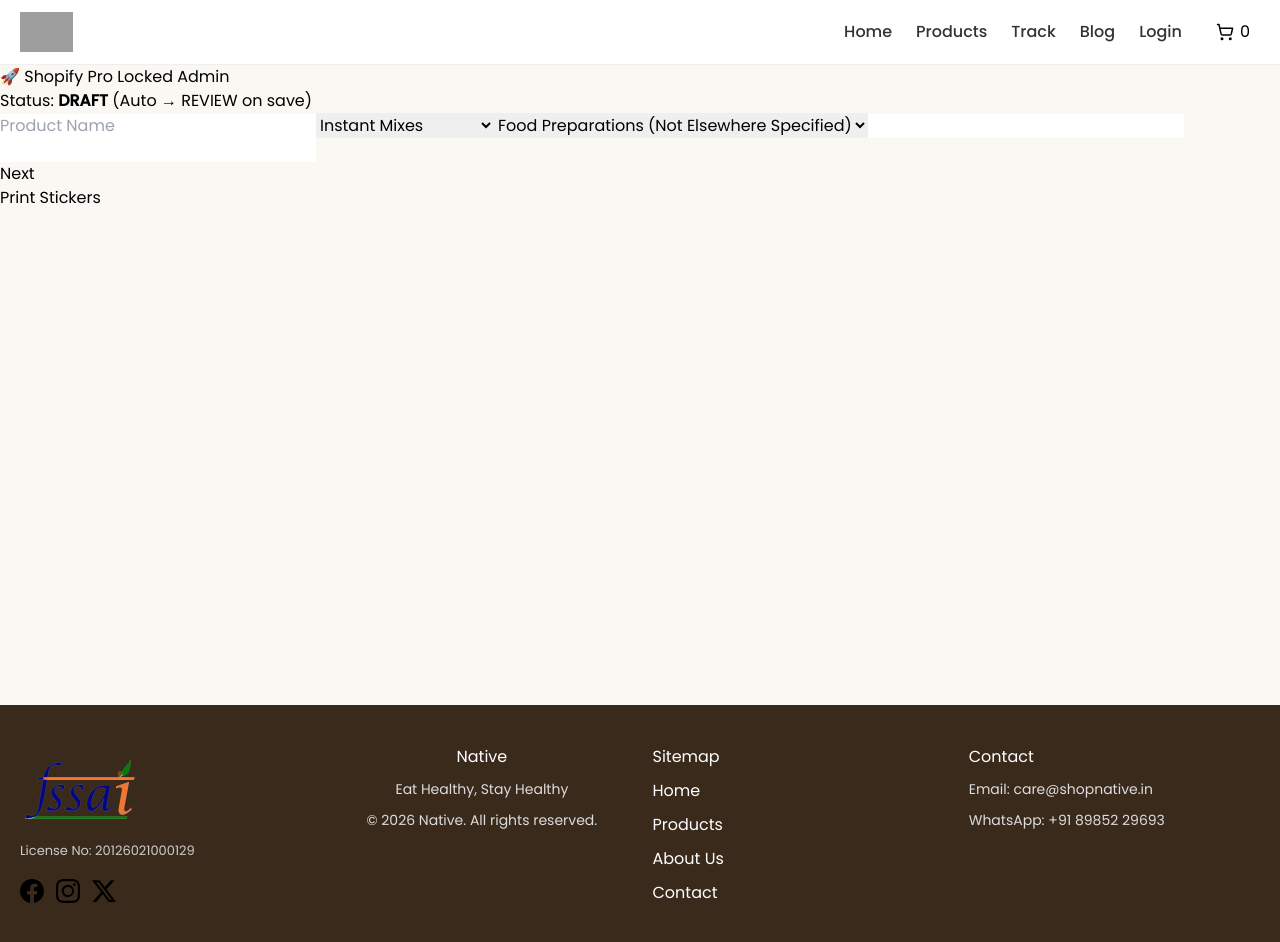
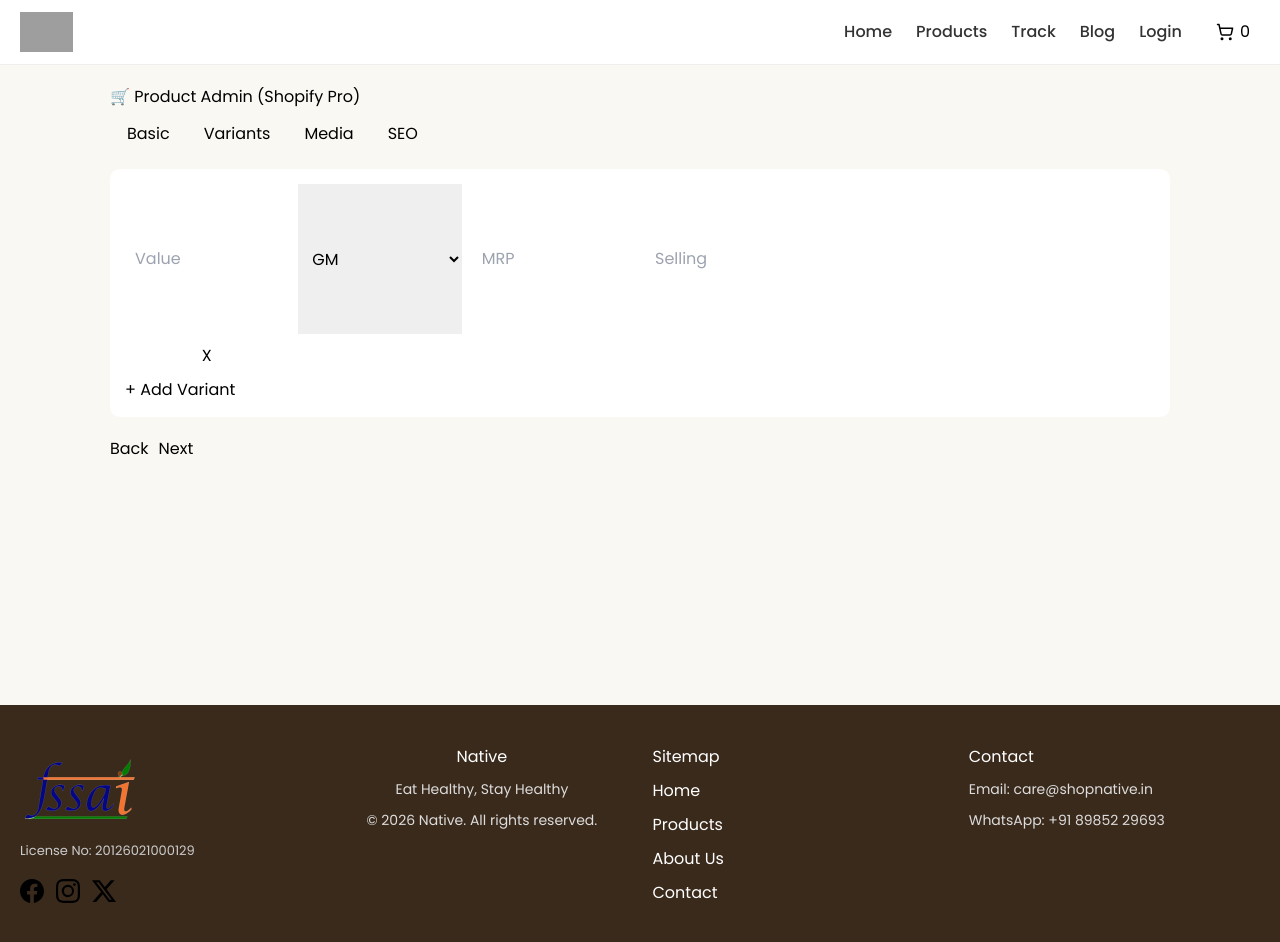
Before and after one commit to nagarajukandula55/native, a Next.js app: page /admin/products in a window 1280 px wide. Both pictures are taken after a click on the button "Next". Shown: the top 942 px of the page. Built offline with nearby package versions, Linux system fonts and the light colour scheme; grey boxes are pictures that could not be loaded.

Commit message:
Update page.js

```diff
--- a/app/admin/products/page.js
+++ b/app/admin/products/page.js
@@ -4,11 +4,8 @@ import { useState, useEffect, useRef } from "react";
 import JsBarcode from "jsbarcode";
 import QRCode from "qrcode";
 
-/* ================= COMPONENT ================= */
-
 export default function ProductUpload() {
-
-  /* ================= CORE (UNCHANGED) ================= */
+  /* ================= CORE ================= */
 
   const emptyVariant = {
     value: "",
@@ -44,33 +41,36 @@ export default function ProductUpload() {
     keywords: "",
   });
 
-  const [activeStep, setActiveStep] = useState(0);
+  const [status, setStatus] = useState("review"); // 🔥 REVIEW SYSTEM ADDED
+  const [step, setStep] = useState(0);
   const [error, setError] = useState("");
 
   const barcodeRefs = useRef([]);
 
-  /* ================= NEW: PRODUCT STATUS SYSTEM ================= */
-
-  const [status, setStatus] = useState("draft");
-  // draft → review → approved → rejected
-
-  /* ================= GST CONFIG ================= */
+  /* ================= GST ================= */
 
   const gstOptions = [
     { name: "Food Preparations (Not Elsewhere Specified)", hsn: "2106", tax: 5, desc: "Includes dosa mix, idli mix" },
     { name: "Flours & Meals (Cereal Based)", hsn: "1101", tax: 5, desc: "Cereal flours" },
-    { name: "Spices", hsn: "0910", tax: 5, desc: "Masalas & spices" },
+    { name: "Spices", hsn: "0910", tax: 5, desc: "Masalas" },
     { name: "Edible Oils", hsn: "1515", tax: 5, desc: "Vegetable oils" },
     { name: "Prepared / Preserved Foods", hsn: "2001", tax: 12, desc: "Pickles, chutneys" },
-    { name: "Ready to Eat / Packaged Food", hsn: "1904", tax: 12, desc: "Packaged foods" },
+    { name: "Ready to Eat / Packaged Food", hsn: "1904", tax: 12, desc: "Packaged food" },
     { name: "Namkeen / Snack Items", hsn: "2106", tax: 12, desc: "Snacks" },
   ];
 
   const websiteCategories = [
-    "Instant Mixes","Spices & Masalas","Cold Pressed Oils",
-    "Flours & Millets","Ready to Cook","Ready to Eat",
-    "Pickles & Chutneys","Snacks & Namkeen",
-    "Breakfast Essentials","Combo Packs","New Arrivals"
+    "Instant Mixes",
+    "Spices & Masalas",
+    "Cold Pressed Oils",
+    "Flours & Millets",
+    "Ready to Cook",
+    "Ready to Eat",
+    "Pickles & Chutneys",
+    "Snacks & Namkeen",
+    "Breakfast Essentials",
+    "Combo Packs",
+    "New Arrivals",
   ];
 
   /* ================= AUTO ================= */
@@ -83,7 +83,8 @@ export default function ProductUpload() {
 
     setProductKey(key);
 
-    const slugGen = form.name.toLowerCase()
+    const slugGen = form.name
+      .toLowerCase()
       .replace(/[^a-z0-9]+/g, "-")
       .replace(/(^-|-$)/g, "");
 
@@ -91,16 +92,16 @@ export default function ProductUpload() {
 
     setSeo({
       title: `${form.name} | Buy Online`,
-      description: `Buy ${form.name} at best price.`,
-      keywords: `${form.name}, buy online`
+      description: `Buy ${form.name} at best price`,
+      keywords: `${form.name}, online buy`,
     });
-
   }, [form.name]);
 
   /* ================= GST AUTO ================= */
 
   useEffect(() => {
     const selected = gstOptions.find(g => g.name === form.gstCategory);
+
     if (selected) {
       setForm(prev => ({
         ...prev,
@@ -111,11 +112,11 @@ export default function ProductUpload() {
     }
   }, [form.gstCategory]);
 
-  /* ================= VARIANTS ================= */
+  /* ================= VARIANT SAFE UPDATE ================= */
 
   function updateVariant(i, field, value) {
     const updated = [...form.variants];
-    updated[i][field] = value;
+    updated[i] = { ...updated[i], [field]: value };
 
     if (updated[i].value && productKey) {
       const seq = String(i + 1).padStart(3, "0");
@@ -128,8 +129,25 @@ export default function ProductUpload() {
   function addVariant() {
     setForm(prev => ({
       ...prev,
-      variants: [...prev.variants, emptyVariant]
+      variants: [...prev.variants, { ...emptyVariant }],
     }));
+  }
+
+  function removeVariant(i) {
+    setForm(prev => ({
+      ...prev,
+      variants: prev.variants.filter((_, idx) => idx !== i),
+    }));
+  }
+
+  /* ================= VALIDATION ================= */
+
+  function validate() {
+    if (!form.name) return "Product name required";
+    if (!form.category) return "Category required";
+    if (!form.gstCategory) return "GST required";
+    if (form.variants.length === 0) return "Add variants";
+    return null;
   }
 
   /* ================= BARCODE ================= */
@@ -147,36 +165,48 @@ export default function ProductUpload() {
     });
   }, [form.variants]);
 
-  /* ================= VALIDATION ================= */
+  /* ================= IMAGE (SAFE) ================= */
 
-  function validateStep() {
-    if (activeStep === 0 && (!form.name || !form.category)) {
-      setError("Basic details missing");
-      return false;
+  async function handleImageUpload(e) {
+    const files = Array.from(e.target.files);
+
+    const previews = files.map(f => ({
+      preview: URL.createObjectURL(f),
+    }));
+
+    setImagePreviews(prev => [...prev, ...previews]);
+
+    const uploaded = [];
+
+    for (let file of files) {
+      const data = new FormData();
+      data.append("file", file);
+
+      const res = await fetch(
+        `https://api.cloudinary.com/v1_1/${process.env.NEXT_PUBLIC_CLOUD_NAME}/image/upload`,
+        {
+          method: "POST",
+          body: data,
+        }
+      );
+
+      const json = await res.json();
+      uploaded.push(json.secure_url);
     }
-    if (activeStep === 1 && form.variants.length === 0) {
-      setError("Add variants");
-      return false;
-    }
-    setError("");
-    return true;
+
+    setForm(prev => ({
+      ...prev,
+      images: [...prev.images, ...uploaded],
+    }));
   }
 
-  function nextStep() {
-    if (validateStep()) setActiveStep(p => p + 1);
-  }
-
-  function prevStep() {
-    setActiveStep(p => p - 1);
-  }
-
-  /* ================= SUBMIT (🔥 UPDATED WORKFLOW) ================= */
+  /* ================= SAVE (REVIEW FLOW) ================= */
 
   async function handleSubmit() {
-    if (!validateStep()) return;
+    const err = validate();
+    if (err) return setError(err);
 
-    /* 🔥 IMPORTANT: always send for REVIEW first */
-    const finalStatus = "review";
+    setError("");
 
     for (let v of form.variants) {
       await fetch("/api/admin/products", {
@@ -191,107 +221,128 @@ export default function ProductUpload() {
           productKey,
           slug,
           seo,
-          status: finalStatus   // 🔥 REVIEW FLOW LOCKED
+          status: "review", // 🔥 IMPORTANT
         }),
       });
     }
 
-    alert("Product sent for REVIEW (awaiting approval)");
-
-    window.location.href = "/admin/products";
+    alert("Sent for Review ✔");
   }
 
-  /* ================= PRINT (UNCHANGED) ================= */
-
-  async function printStickers() {
-    const win = window.open("", "_blank");
-
-    let html = `
-      <html>
-      <head>
-        <style>
-          body { font-family: Arial; }
-          .sheet { display:grid; grid-template-columns: repeat(3,1fr); gap:10px; }
-          .sticker { border:1px solid #000; padding:10px; text-align:center; }
-        </style>
-      </head>
-      <body><div class="sheet">
-    `;
-
-    for (let v of form.variants) {
-      const canvas = document.createElement("canvas");
-      JsBarcode(canvas, v.sku, { format: "CODE128" });
-
-      const qr = await QRCode.toDataURL(v.sku);
-
-      html += `
-        <div class="sticker">
-          <b>${form.name}</b><br/>
-          ${v.value}${v.unit}<br/>
-          <img src="${canvas.toDataURL()}" /><br/>
-          <small>${v.sku}</small><br/>
-          <img src="${qr}" width="60"/>
-        </div>
-      `;
-    }
-
-    html += "</div></body></html>";
-
-    win.document.write(html);
-    win.document.close();
-    win.print();
-  }
-
-  /* ================= UI (UNCHANGED STRUCTURE) ================= */
+  /* ================= UI CLEAN ================= */
 
   return (
-    <div className="wrap">
+    <div className="container">
 
-      <h1>🚀 Shopify Pro Locked Admin</h1>
+      <h1>🛒 Product Admin (Shopify Pro)</h1>
 
-      <p>Status: <b>{status.toUpperCase()}</b> (Auto → REVIEW on save)</p>
+      {error && <div className="error">{error}</div>}
 
-      {activeStep === 0 && (
-        <>
+      {/* STEP NAV */}
+      <div className="steps">
+        <button onClick={() => setStep(0)}>Basic</button>
+        <button onClick={() => setStep(1)}>Variants</button>
+        <button onClick={() => setStep(2)}>Media</button>
+        <button onClick={() => setStep(3)}>SEO</button>
+      </div>
+
+      {/* BASIC */}
+      {step === 0 && (
+        <div className="card">
           <input placeholder="Product Name"
             value={form.name}
-            onChange={e=>setForm({...form,name:e.target.value})}
-          />
+            onChange={e => setForm({ ...form, name: e.target.value })} />
 
-          <select onChange={e=>setForm({...form,category:e.target.value})}>
-            {websiteCategories.map(c=><option key={c}>{c}</option>)}
+          <select onChange={e => setForm({ ...form, category: e.target.value })}>
+            <option>Select Category</option>
+            {websiteCategories.map(c => <option key={c}>{c}</option>)}
           </select>
 
-          <select onChange={e=>setForm({...form,gstCategory:e.target.value})}>
-            {gstOptions.map(g=><option key={g.name}>{g.name}</option>)}
+          <select onChange={e => setForm({ ...form, gstCategory: e.target.value })}>
+            <option>Select GST</option>
+            {gstOptions.map(g => <option key={g.name}>{g.name}</option>)}
           </select>
 
           <input value={form.hsn} readOnly />
           <input value={form.tax} readOnly />
-        </>
+        </div>
       )}
 
-      {activeStep === 1 && (
-        <>
-          {form.variants.map((v,i)=>(
-            <div key={i}>
-              <input onChange={e=>updateVariant(i,"value",e.target.value)} />
+      {/* VARIANTS */}
+      {step === 1 && (
+        <div className="card">
+          {form.variants.map((v, i) => (
+            <div className="row" key={i}>
+              <input placeholder="Value"
+                onChange={e => updateVariant(i, "value", e.target.value)} />
+
+              <select onChange={e => updateVariant(i, "unit", e.target.value)}>
+                <option>GM</option>
+                <option>KG</option>
+                <option>ML</option>
+                <option>L</option>
+              </select>
+
+              <input placeholder="MRP"
+                onChange={e => updateVariant(i, "mrp", e.target.value)} />
+
+              <input placeholder="Selling"
+                onChange={e => updateVariant(i, "sellingPrice", e.target.value)} />
+
               <input value={v.sku} readOnly />
-              <svg ref={el=>barcodeRefs.current[i]=el}></svg>
+
+              <svg ref={el => barcodeRefs.current[i] = el}></svg>
+
+              <button type="button" onClick={() => removeVariant(i)}>X</button>
             </div>
           ))}
 
-          <button onClick={addVariant}>Add Variant</button>
-        </>
+          <button onClick={addVariant}>+ Add Variant</button>
+        </div>
       )}
 
-      <div>
-        {activeStep>0 && <button onClick={prevStep}>Back</button>}
-        {activeStep<1 && <button onClick={nextStep}>Next</button>}
-        {activeStep===1 && <button onClick={handleSubmit}>Send for Approval</button>}
+      {/* MEDIA */}
+      {step === 2 && (
+        <div className="card">
+          <input type="file" multiple onChange={handleImageUpload} />
+
+          <div className="imgGrid">
+            {imagePreviews.map((img, i) => (
+              <img key={i} src={img.preview} />
+            ))}
+          </div>
+        </div>
+      )}
+
+      {/* SEO */}
+      {step === 3 && (
+        <div className="card">
+          <input value={seo.title}
+            onChange={e => setSeo({ ...seo, title: e.target.value })} />
+
+          <textarea value={seo.description}
+            onChange={e => setSeo({ ...seo, description: e.target.value })} />
+        </div>
+      )}
+
+      {/* ACTIONS */}
+      <div className="actions">
+        {step > 0 && <button onClick={() => setStep(step - 1)}>Back</button>}
+        {step < 3 && <button onClick={() => setStep(step + 1)}>Next</button>}
+        {step === 3 && <button onClick={handleSubmit}>Send for Review</button>}
       </div>
 
-      <button onClick={printStickers}>Print Stickers</button>
+      <style jsx>{`
+        .container{max-width:1100px;margin:auto;padding:20px;}
+        .card{background:#fff;padding:15px;border-radius:10px;margin-top:10px;}
+        .row{display:grid;grid-template-columns:repeat(6,1fr);gap:10px;margin-bottom:10px;}
+        input,select,textarea{width:100%;padding:10px;}
+        .steps button{margin:5px;padding:8px 12px;}
+        .actions{margin-top:20px;display:flex;gap:10px;}
+        .imgGrid{display:flex;gap:10px;flex-wrap:wrap;}
+        img{width:80px;height:80px;object-fit:cover;}
+        .error{color:red;margin:10px 0;}
+      `}</style>
 
     </div>
   );
```
